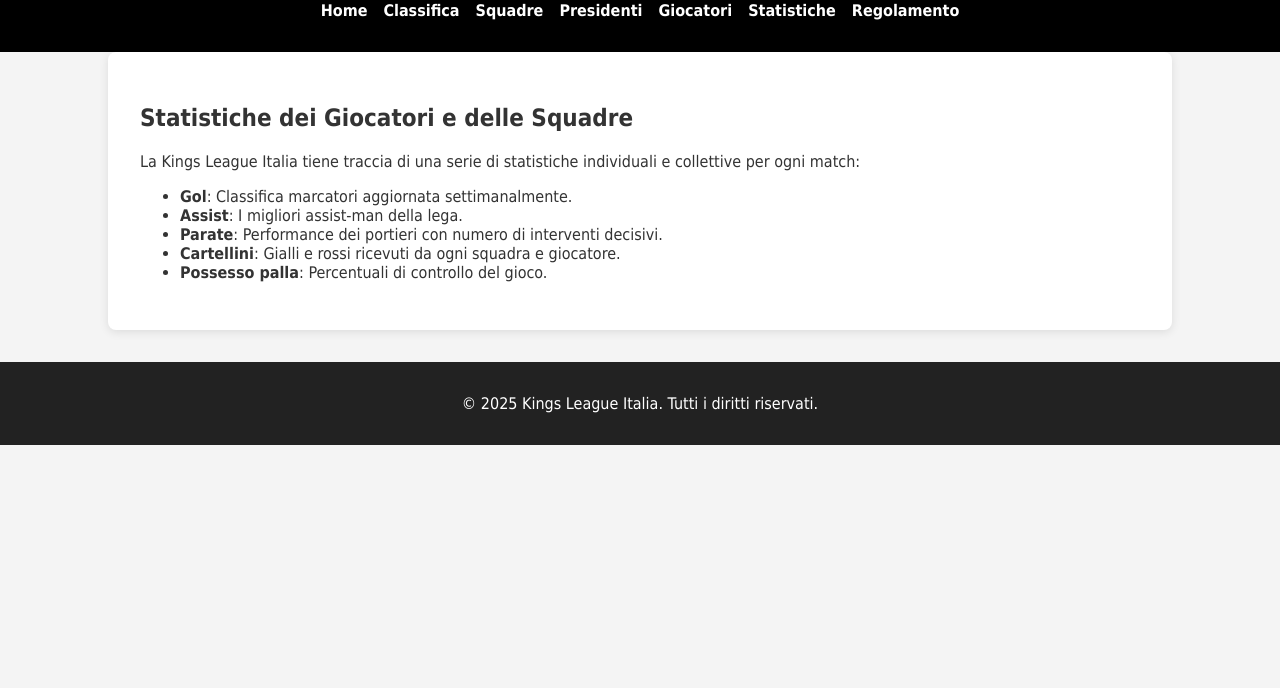
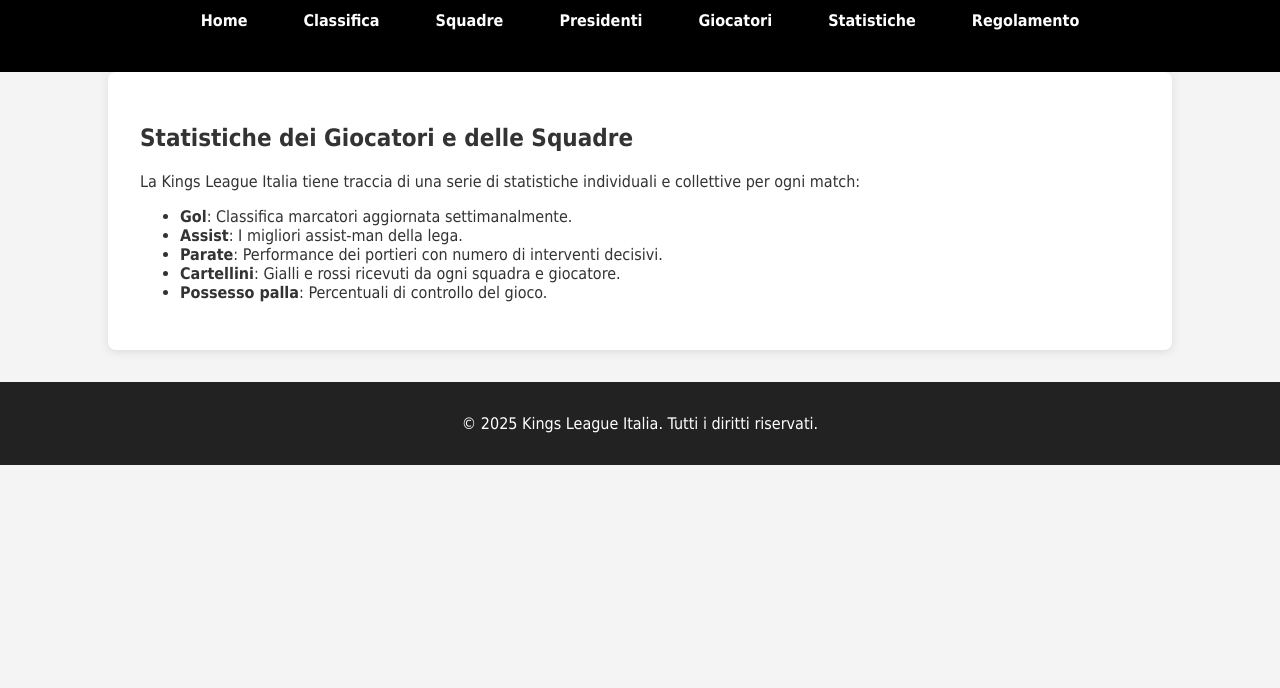
Before and after one commit to kevinerfootballtheblonde/progetto-info-con-biscuola, a plain HTML site: page statistiche.html in a window 1280 px wide. Shown: the part 112-800 px from the top of the page. Drawn offline with Linux system fonts and the light colour scheme; a script that the page names is missing.

```diff
--- a/statistiche.html
+++ b/statistiche.html
@@ -6,7 +6,6 @@
     <title>Statistiche - Kings League Italia</title>
     <link rel="stylesheet" href="style.css">
 </head>
-<body>
 <body>
     <header>
         <div class="logo-container">
@@ -24,13 +23,13 @@
         </div>
         <nav>
             <ul>
-                    <li><a href="index.html">Home</a></li>
-                    <li><a href="classifica.html">Classifica</a></li>
-                    <li><a href="squadre.html">Squadre</a></li>
-                    <li><a href="presidenti.html">Presidenti</a></li>
-                    <li><a href="giocatori.html">Giocatori</a></li>
-                    <li><a href="statistiche.html">Statistiche</a></li>
-                    <li><a href="regolamento.html">Regolamento</a></li>
+                <li class = "bottone-hover"><a href="index.html">Home</a></li>
+                <li class = "bottone-hover"><a href="classifica.html">Classifica</a></li>
+                <li class = "bottone-hover"><a href="squadre.html">Squadre</a></li>
+                <li class = "bottone-hover"><a href="presidenti.html">Presidenti</a></li>
+                <li class = "bottone-hover"><a href="giocatori.html">Giocatori</a></li>
+                <li class = "bottone-hover"><a href="statistiche.html">Statistiche</a></li>
+                <li class = "bottone-hover"><a href="regolamento.html">Regolamento</a></li>
             </ul>
         </nav>
     </header>
```
Also changed, not shown: presidenti.html (+7 -7 lines), regolamento.html (+7 -7 lines), squadre.html (+7 -7 lines). Lines whose indentation alone changed are shown as unchanged.
